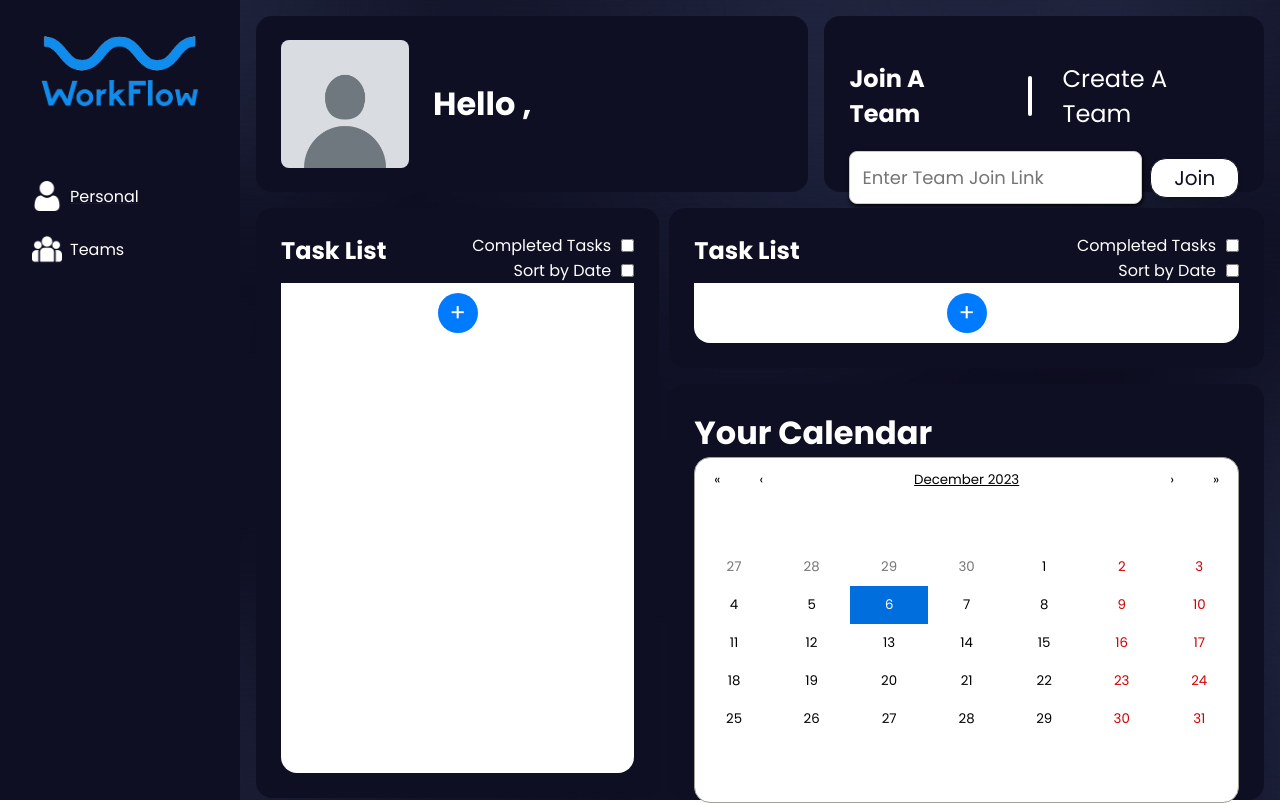
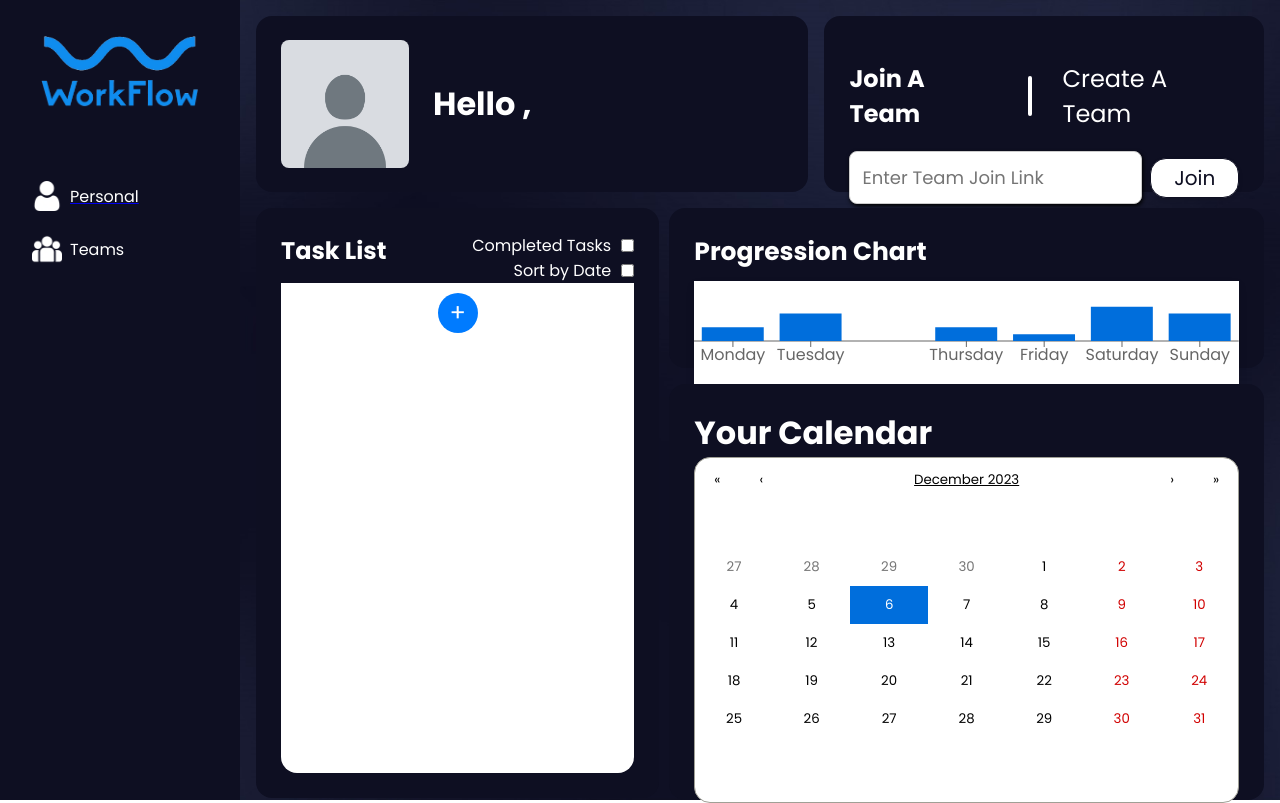
Before and after one commit to ChanAbay-abay/WorkFlow, a React (Vite) app in the folder Client/: page /homepage in a window 1280 px wide. Built offline with nearby package versions, Linux system fonts and the light colour scheme.

Commit message:
Update Homepage.jsx

```diff
--- a/Client/src/Pages/Homepage/Homepage.jsx
+++ b/Client/src/Pages/Homepage/Homepage.jsx
@@ -74,7 +74,7 @@ function Homepage() {
 
           <div className="report-calendar-container">
             <div className="homepage-taskreport">
-              <TaskList tasks={tasks} setTasks={setTasks} />
+              <TaskReport></TaskReport>
             </div>
 
             <div className="homepage-calendar">
```
